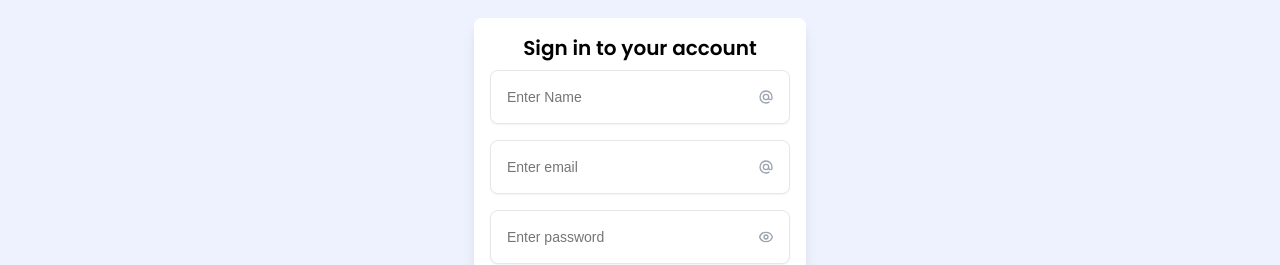
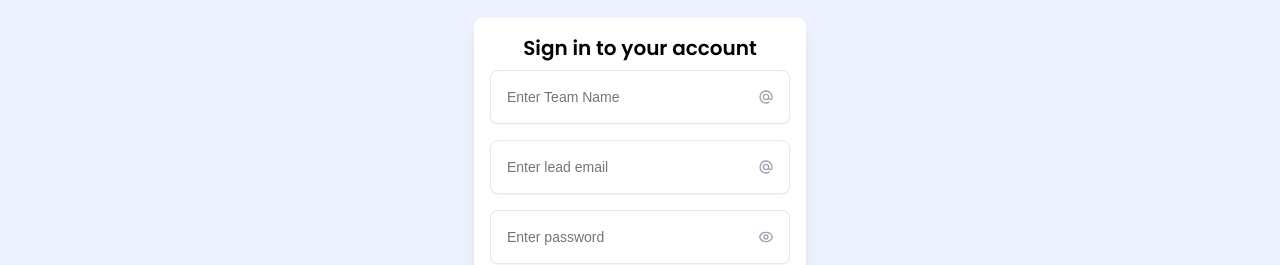
Before and after one commit to aibaljose/impact-g, a React (Vite) app: page /signup in a window 1280 px wide. Shown: the part 132-397 px from the top of the page. Built offline with nearby package versions, Linux system fonts and the light colour scheme; no server answers.

Commit message:
version 5 with home screen

```diff
--- a/src/componets/signup.jsx
+++ b/src/componets/signup.jsx
@@ -40,7 +40,7 @@ const Signup = () => {
 <form className="form" onSubmit={handleSubmit}>
   <p className="form-title">Sign in to your account</p>
   <div className="input-container">
-    <input placeholder="Enter Name" type="text" value={namev}
+    <input placeholder="Enter Team Name" type="text" value={namev}
          onChange={(e) => setNamev(e.target.value)} />
     <span>
       <svg stroke="currentColor" viewBox="0 0 24 24" fill="none" xmlns="http://www.w3.org/2000/svg">
@@ -50,7 +50,7 @@ const Signup = () => {
   </div>
 
   <div className="input-container">
-    <input placeholder="Enter email" type="email" value={email}
+    <input placeholder="Enter lead email" type="email" value={email}
          onChange={(e) => setEmail(e.target.value)} />
     <span>
       <svg stroke="currentColor" viewBox="0 0 24 24" fill="none" xmlns="http://www.w3.org/2000/svg">
```
